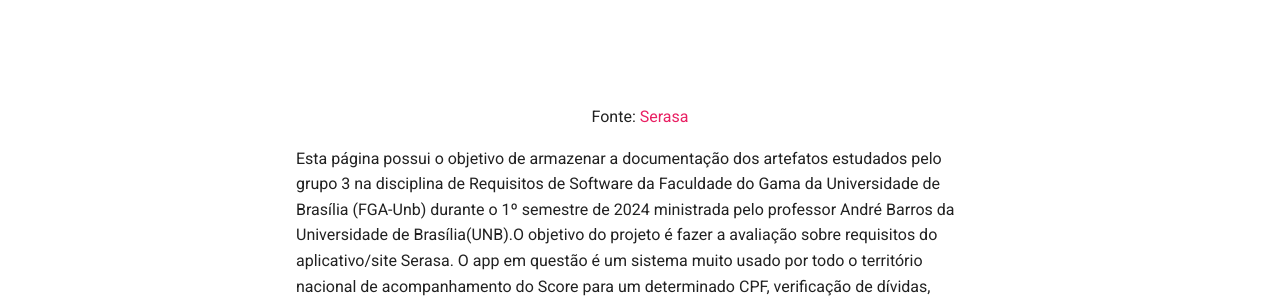
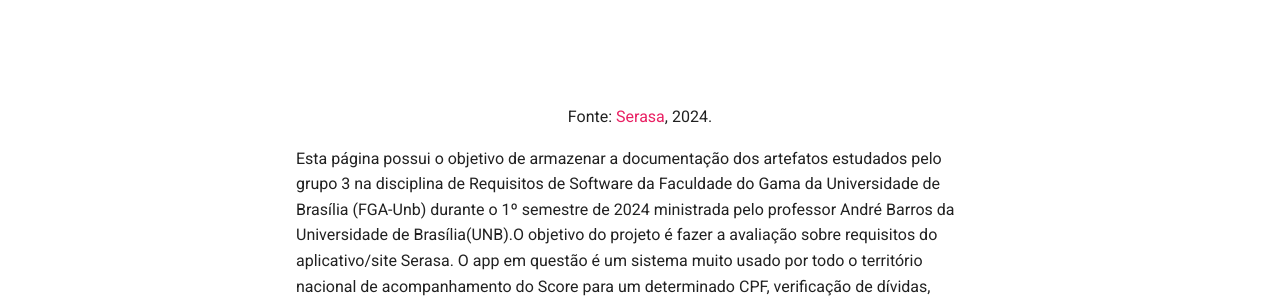
Before and after one commit to Requisitos-de-Software/2024.1-Serasa, an MkDocs documentation site: the page built from docs/index.md, in a window 1280 px wide and 900 px high. Shown: the part 448-748 px from the top of the window. Built offline with MkDocs 1.6.1 and Material for MkDocs 9.7.7, drawn with Linux system fonts in a browser that asks for light colours; comment, search, counter and statistics services are not loaded.

Commit message:
ajuste em referencia

```diff
--- a/docs/index.md
+++ b/docs/index.md
@@ -1,7 +1,7 @@
 # Serasa: Consulta CPF e Score
 
 <p align="center" > <font>Figura 1: Logo do Serasa</font> <br><img style="border: 2px solid white; border-radius: 30%" src="assets/serasa-logo.png" width = 40%></p>
-<p align="center" > <font>Fonte: <a href="https://apps.apple.com/br/app/serasa-consulta-cpf-e-score/id1102452668">Serasa</a></font> <br></p>
+<p align="center" > <font>Fonte: <a href="https://apps.apple.com/br/app/serasa-consulta-cpf-e-score/id1102452668">Serasa</a>, 2024.</font> <br></p>
 
 Esta página possui o objetivo de armazenar a documentação dos artefatos estudados pelo grupo 3 na disciplina de Requisitos de Software da Faculdade do Gama da Universidade de Brasília (FGA-Unb) durante o 1º semestre de 2024 ministrada pelo professor André Barros da Universidade de Brasília(UNB).O objetivo do projeto é fazer a avaliação sobre requisitos do aplicativo/site Serasa. O app em questão é um sistema muito usado por todo o território nacional de acompanhamento do Score para um determinado CPF, verificação de dívidas, quitação e muitas outras funcionalidades.
 
```
Also changed, not shown: docs/planejamento/aplicativoEscolhido.md (+1 -1 lines).
